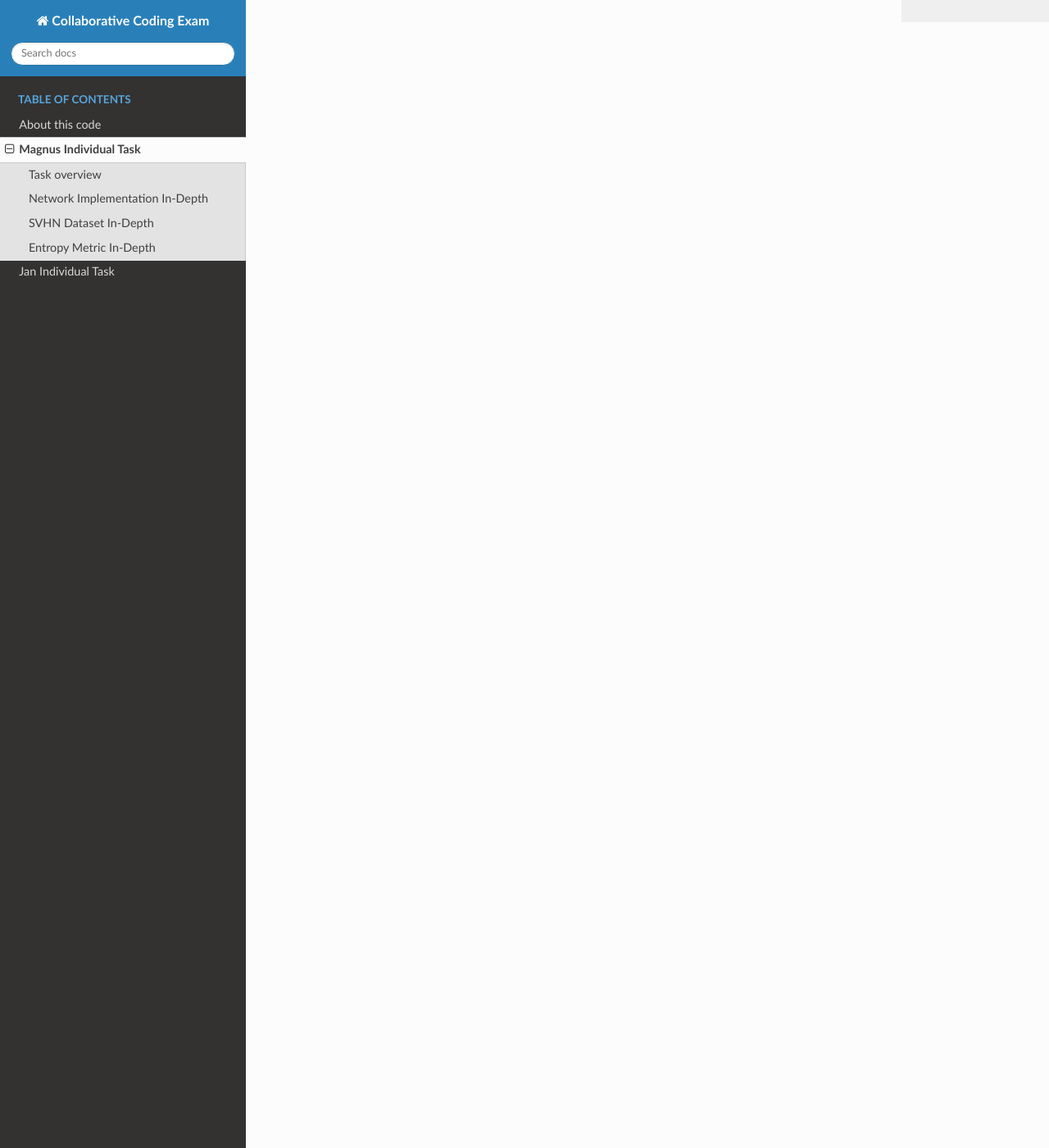
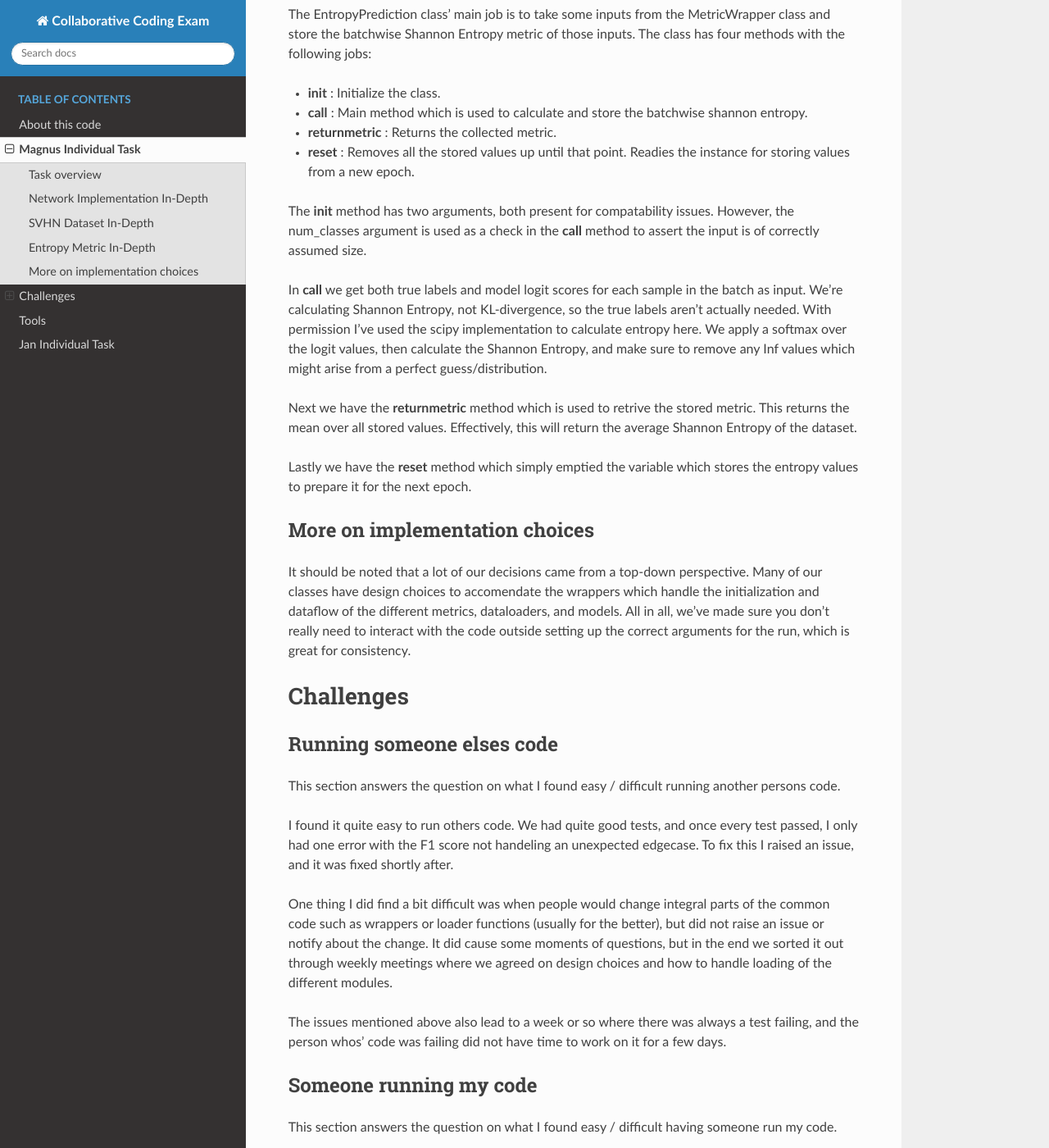
Before and after one commit to SFI-Visual-Intelligence/Collaborative-Coding-Exam, a Sphinx documentation site: the page built from doc/Magnus_page.md, in a window 1280 px wide and 1400 px high, scrolled down 1818 px. Shown: the whole window at 82% size. Built offline with Sphinx 7.4.7 and the Read the Docs theme 3.1.0, drawn with Linux system fonts in a browser that asks for light colours; some of the changed text lies outside the part shown.

Commit message:
Added orcid file and added to magnus_page.md and readme.md

```diff
--- a/doc/Magnus_page.md
+++ b/doc/Magnus_page.md
@@ -21,7 +21,26 @@
 
 
 ## SVHN Dataset In-Depth
+The dataloader I was tasked with making is to load the well-known SVHN dataset. This is a RGB dataset with real-life digits taken from house numbers. The class inherits from the torch Dataset class, and has four methods:
+* __init__ : initialized the instance of the class
+* _create_h5py: Creates the h5 object containing data from the downloaded .mat files for ease of use
+* __len__ : Method needed in use of the DataLoader class. Returns length of the dataset
+* __getitem__ : Method needed in use of the DataLoader class. Loads a image - label pair, applies any defined image transformations, and returns both image and label.
 
+
+
+The __init__ method takes in a few arguments.
+* data_path (Path): Path where either the data is downloaded or where it is to be downloaded to.
+* train (bool): Which set to use. If true we use the training set of SVHN, and if false we use the test set of SVHN.
+* transform: The transform functions to be applied to the returned image.
+* nr_channels: How many channels to use. Can be either 1 or 3, corresponding to either greyscale or RGB images respectively.
+
+In the init we check for the existence of the SVHN dataset. If it does not exist, then we run the _create_h5py method which will be explained later. Then the labels are loaded into memory as they are needed for the __len__ method among other things.
+
+The _create_h5py method downloads a given SVHN set (train or test). We also change the label 10 to 0, as the SVHN dataset starts at index 1, with 10 representing images with the digit zero. After the download, we create two .h5 files. One with the labels and one with the images.
+
+Lastly, in __getitem__ we take index (number between 0 and length of label array). We retrive load the image h5 file, and retrive the row corresponding to the index.
+We then convert the image to an Pillow Image object, then apply the defined transforms before returning the image and label.
 
 
 
@@ -42,3 +61,34 @@
 Next we have the __returnmetric__ method which is used to retrive the stored metric. This returns the mean over all stored values. Effectively, this will return the average Shannon Entropy of the dataset.
 
 Lastly we have the __reset__ method which simply emptied the variable which stores the entropy values to prepare it for the next epoch.
+
+## More on implementation choices
+It should be noted that a lot of our decisions came from a top-down perspective. Many of our classes have design choices to accomendate the wrappers which handle the initialization and dataflow of the different metrics, dataloaders, and models.
+All in all, we've made sure you don't really need to interact with the code outside setting up the correct arguments for the run, which is great for consistency.
+
+
+# Challenges
+## Running someone elses code
+This section answers the question on what I found easy / difficult running another persons code.
+
+I found it quite easy to run others code. We had quite good tests, and once every test passed, I only had one error with the F1 score not handeling an unexpected edgecase. To fix this I raised an issue, and it was fixed shortly after.
+
+One thing I did find a bit difficult was when people would change integral parts of the common code such as wrappers or loader functions (usually for the better), but did not raise an issue or notify about the change. It did cause some moments of questions, but in the end we sorted it out through weekly meetings where we agreed on design choices and how to handle loading of the different modules.
+
+The issues mentioned above also lead to a week or so where there was always a test failing, and the person whos' code was failing did not have time to work on it for a few days.
+
+## Someone running my code
+This section answers the question on what I found easy / difficult having someone run my code.
+
+I did not experience that anyone had issues with my code. After I fixed all issues and tests related to my code, it seems to have run fine, and no issues have been raised to my awareness about this.
+
+
+# Tools
+This section answers the question of which tools from the course I used during the home-exam.
+
+For this exam I used quite a few tools from the course.
+I've never used pytest and test functions while writing code. This was quite fun to learn how to use, and having github actions also run the same tests was a great addition.
+
+Github actions we used for quite a few things. We checked for code formatting, documentation generation and run the code tests.
+
+Using sphinx for documentation was also a great tool. Turns out it's possible to write the doc-string in such a way that it automatically generates the documentation for you. This has helped reduce the workload with documentation a lot, and makes writing proper docstrings worthwile.
```
Also changed, not shown: README.md (+8 -0 lines), 1 other file.
